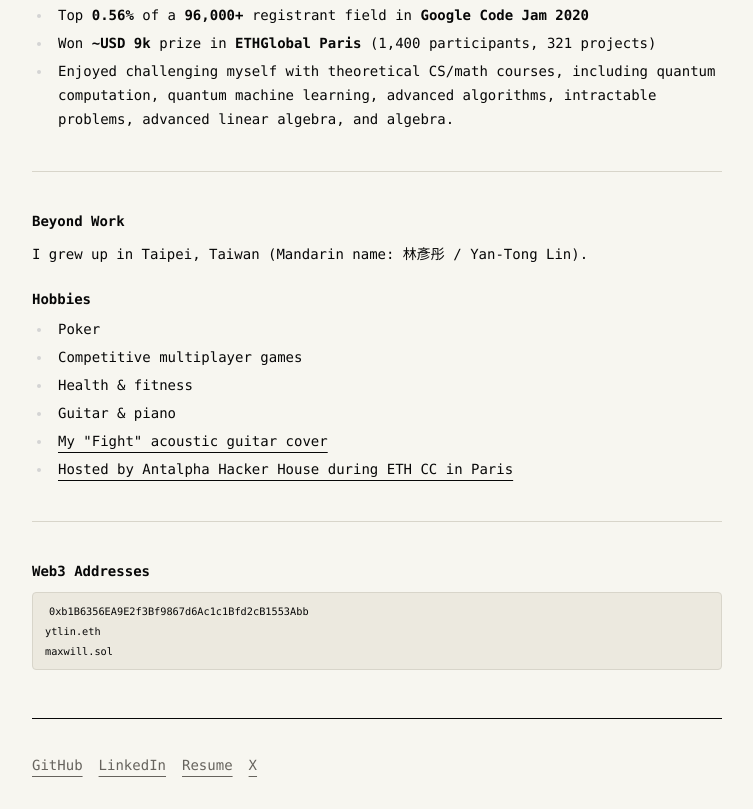
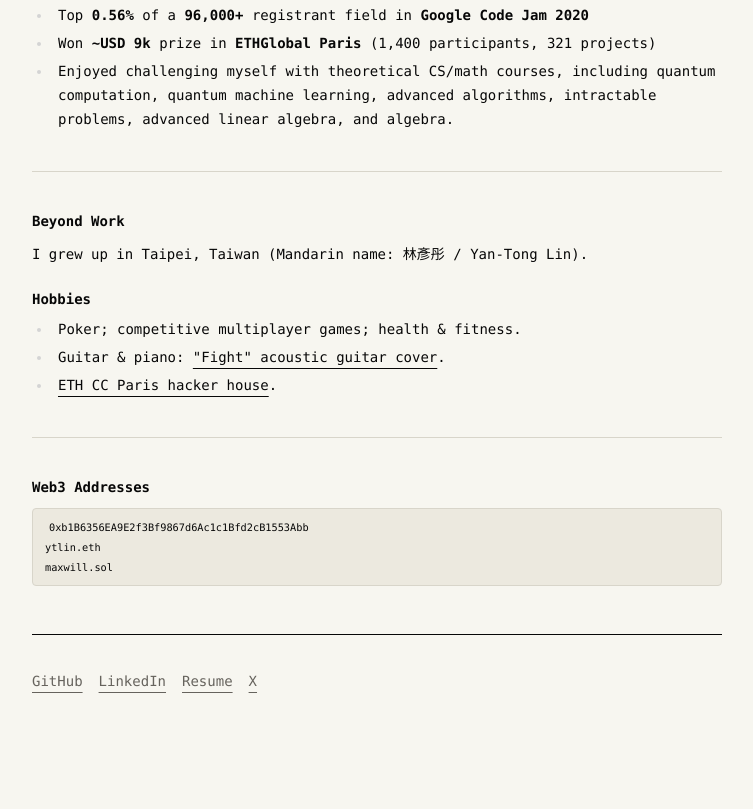
Before and after one commit to EazyReal/eazyreal.github.io, an Astro site: page / in a window 1280 px wide. Shown: the part 1078-1887 px from the top of the page, without its empty margins (16-769 px from the left). After the commit the page ends 1813 px from the top, so only its background shows below. Built offline with nearby package versions, Linux system fonts and the light colour scheme; Astro itself is replaced by a stand-in of ours.

Commit message:
Consolidate homepage hobbies

```diff
--- a/src/data/siteContent.ts
+++ b/src/data/siteContent.ts
@@ -201,20 +201,22 @@ export const facts: RichText[] = [
 export const personal = {
   origin: "I grew up in Taipei, Taiwan (Mandarin name: 林彥彤 / Yan-Tong Lin).",
   hobbies: [
-    "Poker",
-    "Competitive multiplayer games",
-    "Health & fitness",
-    "Guitar & piano",
-  ],
-  hobbyLinks: [
+    ["Poker; competitive multiplayer games; health & fitness."],
+    [
+      "Guitar & piano: ",
       {
         href: "https://youtu.be/XmpmadFYGOk",
-      label: 'My "Fight" acoustic guitar cover',
+        text: '"Fight" acoustic guitar cover',
       },
+      ".",
+    ],
+    [
       {
         href: "https://youtu.be/MSYaon4zNsc?si=ac7TzA_bLDmVUMfR",
-      label: "Hosted by Antalpha Hacker House during ETH CC in Paris",
+        text: "ETH CC Paris hacker house",
       },
+      ".",
+    ],
   ],
 };
 
--- a/src/pages/index.astro
+++ b/src/pages/index.astro
@@ -51,8 +51,7 @@ const frontmatter = pageMeta.home;
 
   <h3>Hobbies</h3>
   <ul>
-    {personal.hobbies.map((hobby) => <li>{hobby}</li>)}
-    {personal.hobbyLinks.map((link) => <li><a href={link.href}>{link.label}</a></li>)}
+    {personal.hobbies.map((hobby) => <li><RichText parts={hobby} /></li>)}
   </ul>
 
   <hr />
```
Lines whose indentation alone changed are shown as unchanged.
